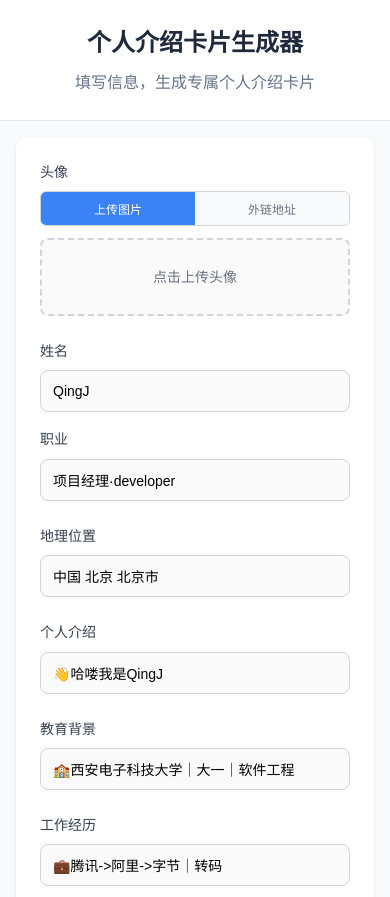
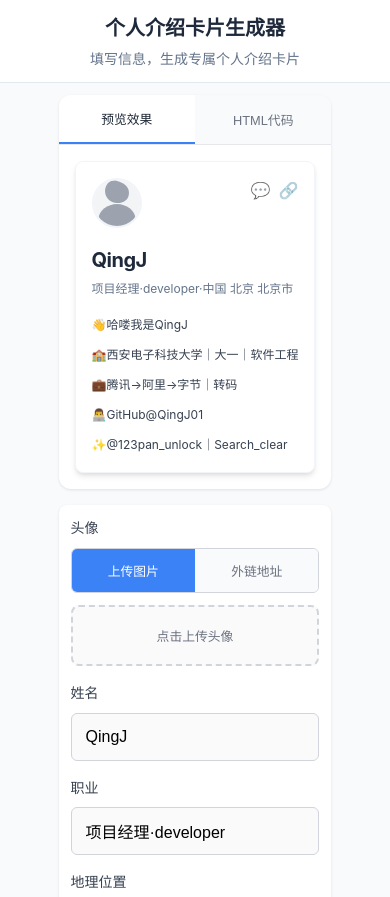
Before and after one commit to QingJ01/card-generator, a plain HTML site: page index.html in a window 390 px wide. Shown: the top 897 px of the page. Drawn offline with Linux system fonts and the light colour scheme.

Commit message:
Add files via upload

```diff
--- a/index.html
+++ b/index.html
@@ -2,7 +2,9 @@
 <html lang="zh-CN">
 <head>
     <meta charset="UTF-8">
-    <meta name="viewport" content="width=device-width, initial-scale=1.0">
+    <meta name="viewport" content="width=device-width, initial-scale=1.0, maximum-scale=1.0, user-scalable=no">
+    <meta name="theme-color" content="#3b82f6">
+    <meta name="apple-mobile-web-app-capable" content="yes">
     <title>个人介绍卡片生成器</title>
     <link rel="stylesheet" href="style.css">
 </head>
@@ -141,7 +143,7 @@
         <footer class="footer">
             <div class="footer-content">
                 <div class="footer-section">
-                    <p class="copyright">© 2025 个人介绍卡片生成器 - 让每个人都有专属的介绍卡片</p>
+                    <p class="copyright">© 2024 个人介绍卡片生成器 - 让每个人都有专属的介绍卡片</p>
                 </div>
                 <div class="footer-links">
                     <a href="https://github.com/QingJ01/card-generator" target="_blank" class="footer-link">
--- a/style.css
+++ b/style.css
@@ -492,38 +492,223 @@ body {
     .main {
         grid-template-columns: 1fr;
         gap: 1.5rem;
+        padding: 1.5rem;
     }
 
     .preview-container {
         position: static;
-        display: flex;
-        justify-content: center;
+        order: -1; /* 预览区域在移动端显示在表单上方 */
+    }
+
+    .card {
+        margin: 0 auto;
+        max-width: 100%;
+        width: 100%;
     }
 }
 
 @media (max-width: 768px) {
     .main {
         padding: 1rem;
+        gap: 1rem;
     }
 
     .form-container {
-        padding: 1.5rem;
+        padding: 1rem;
+        border-radius: 8px;
+    }
+
+    .form-section {
+        gap: 1rem;
     }
 
     .form-row {
         grid-template-columns: 1fr;
+        gap: 1rem;
     }
 
     .header {
-        padding: 1.5rem 1rem;
+        padding: 1rem;
     }
 
     .header h1 {
         font-size: 1.5rem;
+        margin-bottom: 0.25rem;
+    }
+
+    .header p {
+        font-size: 0.875rem;
     }
 
     .card {
         padding: 1.5rem;
+        border-radius: 12px;
+    }
+
+    .card-header {
+        margin-bottom: 1rem;
+    }
+
+    .avatar-container {
+        width: 60px;
+        height: 60px;
+    }
+
+    .name {
+        font-size: 1.5rem;
+        margin-bottom: 0.25rem;
+    }
+
+    .profession {
+        font-size: 0.8rem;
+        margin-bottom: 1rem;
+    }
+
+    .info-list {
+        gap: 0.5rem;
+    }
+
+    .info-item {
+        font-size: 0.8rem;
+        padding: 0.125rem 0;
+    }
+
+    /* 表单元素移动端优化 */
+    .form-group input {
+        padding: 0.875rem;
+        font-size: 16px; /* 防止iOS缩放 */
+        border-radius: 6px;
+    }
+
+    .avatar-tab {
+        padding: 0.75rem 1rem;
+        font-size: 0.8rem;
+    }
+
+    .upload-area {
+        padding: 1rem;
+    }
+
+    .upload-area span {
+        font-size: 0.8rem;
+    }
+
+    /* 按钮移动端优化 */
+    .action-buttons {
+        flex-direction: column;
+        gap: 0.75rem;
+        margin-top: 1.5rem;
+    }
+
+    .btn-primary, .btn-secondary {
+        padding: 1rem 1.5rem;
+        font-size: 1rem;
+        border-radius: 6px;
+    }
+
+    /* 标签页移动端优化 */
+    .tab-btn {
+        padding: 0.875rem;
+        font-size: 0.8rem;
+    }
+
+    .tab-content {
+        padding: 1rem;
+    }
+
+    /* 代码区域移动端优化 */
+    .code-container code {
+        font-size: 0.7rem;
+        line-height: 1.4;
+    }
+
+    .code-header {
+        padding: 0.5rem 0.75rem;
+    }
+
+    .copy-btn {
+        padding: 0.5rem 0.75rem;
+        font-size: 0.7rem;
+    }
+
+    /* 自定义项目移动端优化 */
+    .custom-item {
+        flex-direction: column;
+        gap: 0.5rem;
+    }
+
+    .custom-item input {
+        font-size: 16px; /* 防止iOS缩放 */
+        padding: 0.875rem;
+    }
+
+    .remove-btn {
+        align-self: flex-end;
+        min-width: auto;
+        padding: 0.5rem 1rem;
+    }
+
+    .add-btn {
+        padding: 0.75rem 1rem;
+        font-size: 0.8rem;
+    }
+}
+
+@media (max-width: 480px) {
+    .main {
+        padding: 0.75rem;
+    }
+
+    .header {
+        padding: 0.75rem;
+    }
+
+    .header h1 {
+        font-size: 1.25rem;
+    }
+
+    .form-container {
+        padding: 0.75rem;
+        margin: 0;
+    }
+
+    .card {
+        padding: 1rem;
+        border-radius: 8px;
+    }
+
+    .avatar-container {
+        width: 50px;
+        height: 50px;
+    }
+
+    .name {
+        font-size: 1.25rem;
+    }
+
+    .profession {
+        font-size: 0.75rem;
+    }
+
+    .info-item {
+        font-size: 0.75rem;
+    }
+
+    .social-icons span {
+        font-size: 1rem;
+    }
+
+    /* 通知在小屏幕上的优化 */
+    .notification {
+        top: 0.5rem;
+        right: 0.5rem;
+        left: 0.5rem;
+        transform: translateY(-100%);
+        font-size: 0.8rem;
+    }
+
+    .notification.show {
+        transform: translateY(0);
     }
 }
 
```
